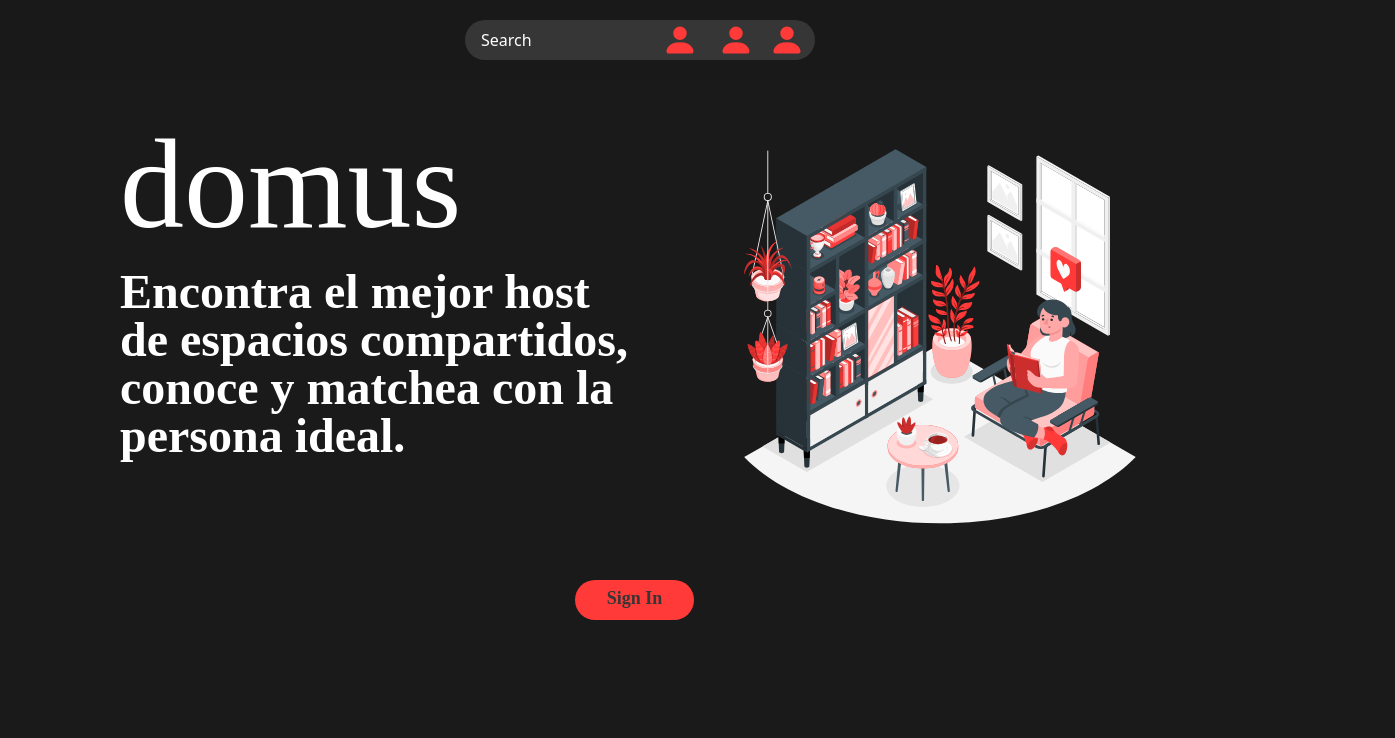
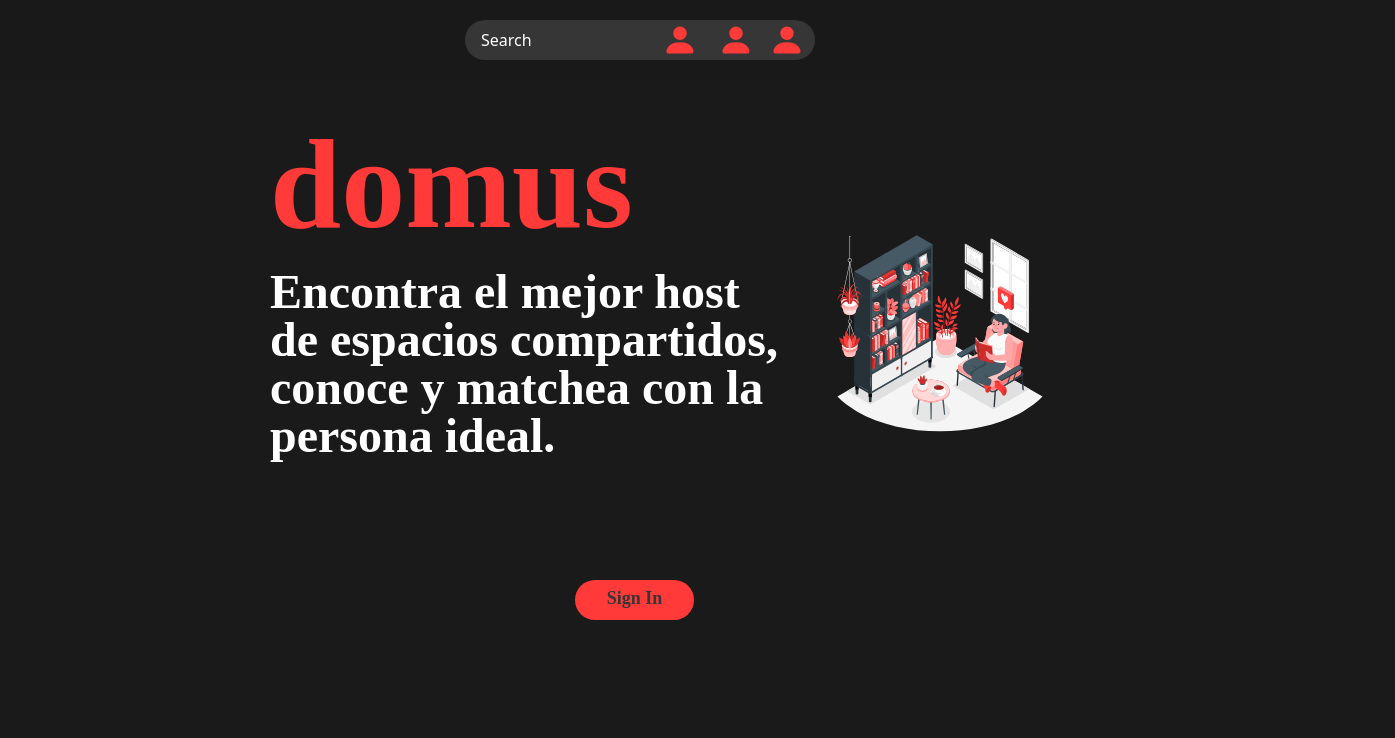
Before and after one commit to martinzutel/domus, a Next.js app: page / in a window 1280 px wide. Shown: the top 738 px of the page, 1395 px wide, since content can reach past the window. Built offline with nearby package versions, Linux system fonts and the light colour scheme; no server answers; a web font is replaced by a local one.

Commit message:
Made intro responsive for phones.

```diff
--- a/src/components/cardgrid.tsx
+++ b/src/components/cardgrid.tsx
@@ -61,7 +61,7 @@ const CardGrid = () => {
 
   return (
     <div className="flex justify-center">
-      <div className="sm:flex flex-wrap gap-[40px] bg-maincolor w-[1500px] justify-center mt-[120px]">
+      <div className="flex flex-wrap gap-[40px] bg-maincolor w-[1500px] justify-center mt-[120px]">
         {mockData.map((item, index) => (
           <CardComponent
             key={index}
--- a/src/components/intro.tsx
+++ b/src/components/intro.tsx
@@ -8,18 +8,26 @@ const Intro: React.FC = () => {
     <div>
       <div className="flex items-center justify-center">
 
-        <div className="h-[500px] w-[2000px] bg-maincolor flex items-center justify-center px-[155px] self-center">
+        <div className="w-[300px] h-[600px] bg-maincolor flex flex-col items-center justify-center  self-center
+                        sm:h-[500px] sm:w-[2000px] sm:flex-row sm:px-[155px]
+        ">
 
-          <div className="w-[600px] h-full pl-[80px] pt-[40px]">
-            <p className="font-sofia-pro font-thin text-9xl text-white mb-[20px]">
+          <div className="w-[300px] h-full pt-[50px]
+                          sm:w-[600px] sm:pl-[80px] sm:pt-[40px]
+          ">
+            <p className="font-sofia-pro text-7xl mb-[20px] text-center font-bold text-coolred
+                          sm:text-9xl sm:text-left">
               domus
             </p>
-            <p className="font-sofia-pro font-bold text text-5xl text-white ">
+            <p className="font-sofia-pro font-bold text text-5xl text-white text-center
+                          sm:text-left">
               Encontra el mejor host de espacios compartidos, conoce y matchea con la persona ideal.
             </p>
+
           </div>
 
-          <div className='w-[600px] h-full p-[40px]'>
+          <div className='w-[300px] h-full p-[40px] hidden
+                          sm:-[600px] sm:inline-block'>
 
             <div className='w-full h-full relative p-[100px]'>
               <Image
@@ -32,10 +40,6 @@ const Intro: React.FC = () => {
             </div>
 
           </div>
-
-
-
-
 
         </div>
       </div>
--- a/src/components/searchbar.tsx
+++ b/src/components/searchbar.tsx
@@ -6,7 +6,7 @@ const Searchbar = () => {
     return (
     <div className='w-full flex justify-center items-center'>
 
-        <div className='sm:h-[40px] w-[350px] flex justify-center items-center '>
+        <div className='h-[40px] w-[350px] flex justify-center items-center '>
 
 
             <input type="text" placeholder='Search' className='h-full w-full bg-darkgre placeholder-white outline-none rounded-l-full pl-4'/>
```
